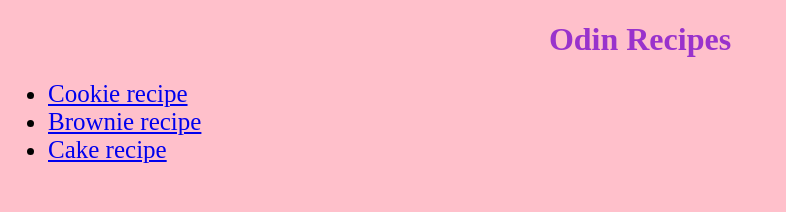
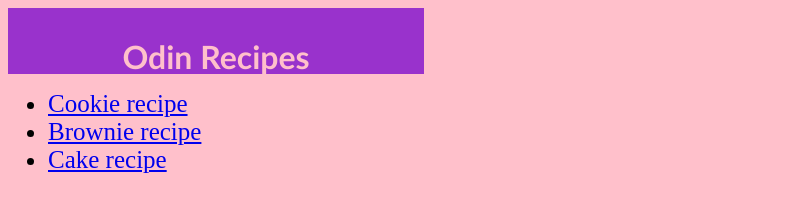
Before and after one commit to amnaashraf0/odin-recipes, a plain HTML site: page index.html in a window 1280 px wide. Shown: the whole page, without its empty margins (0-786 px from the left). Drawn offline with Linux system fonts and the light colour scheme.

Commit message:
Edit CSS

```diff
--- a/index.html
+++ b/index.html
@@ -7,7 +7,9 @@
     <link rel="stylesheet" href="style.css">
 </head>
 <body>
-    <h1 class="title">Odin Recipes</h1>
+    <div class="title">
+        <h1>Odin Recipes</h1>
+    </div>
     <ul>
         <li class="recipe"><a href="./recipes/cookies.html">Cookie recipe</a></li>
         <li class="recipe"><a href="./recipes/brownie.html">Brownie recipe</a></li>
--- a/style.css
+++ b/style.css
@@ -3,8 +3,13 @@ body{
 }
 
 .title{
+    color: pink;
+    font-family: 'Gill Sans', sans-serif;
+    padding: 8px;
+    width: 400px;
+    height: 50px;
+    background-color: darkorchid;
     text-align: center;
-    color: darkorchid;
 }
 
 .recipe{
```
